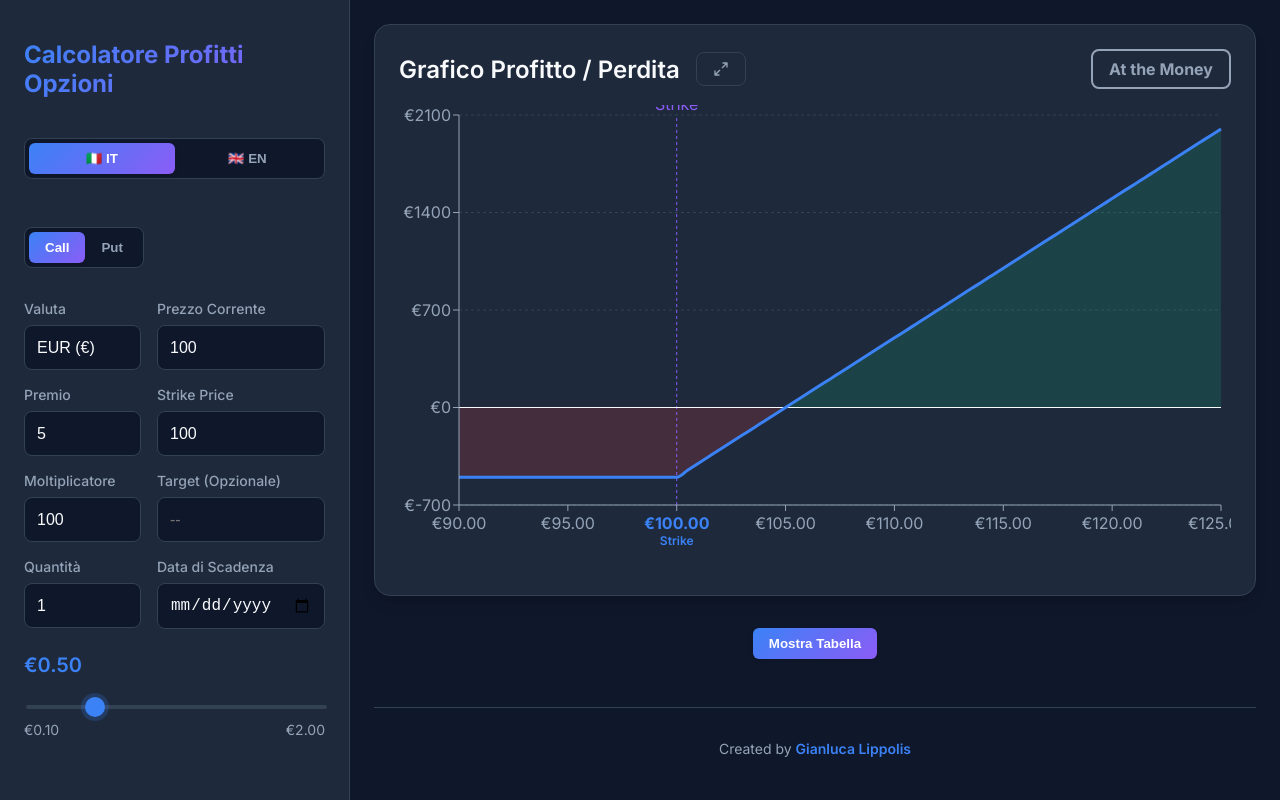
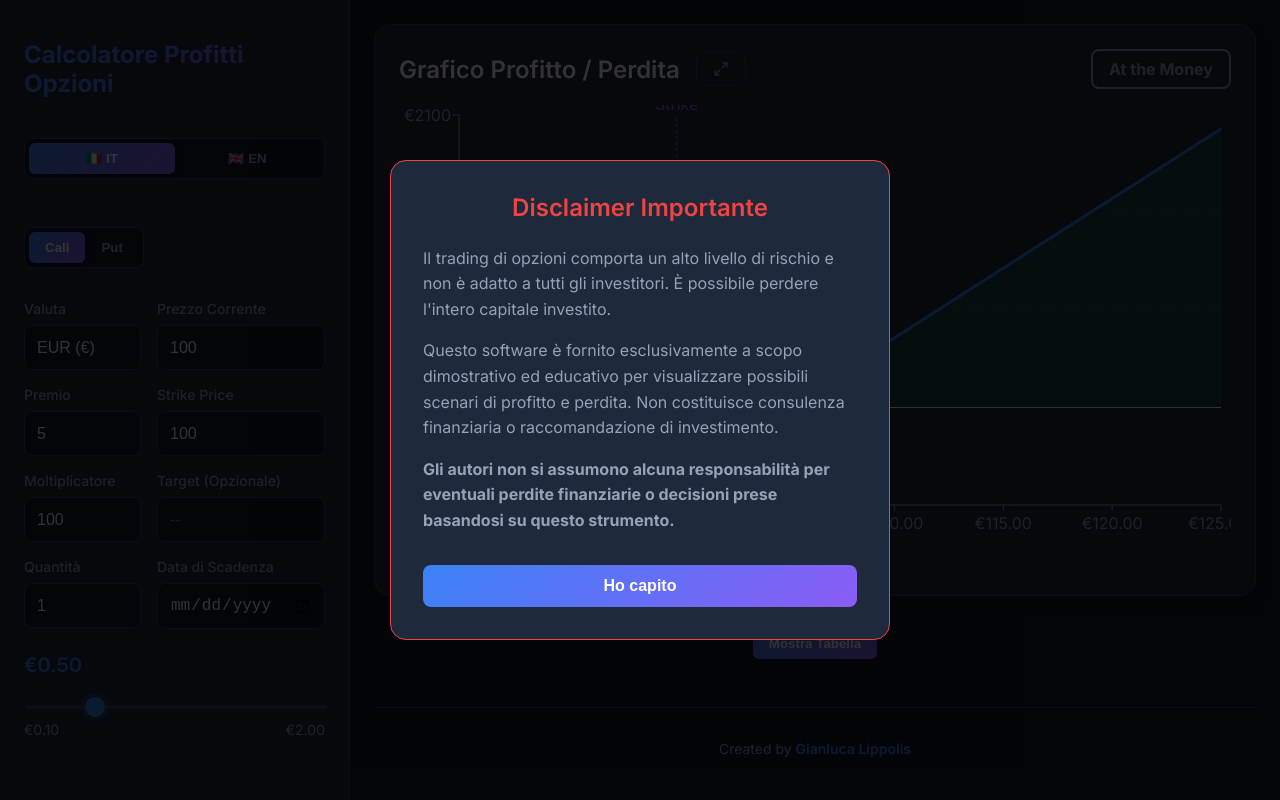
Before and after one commit to gianlucalippolis/options-pl-calculator, a React (Create React App) app: page / in a window 1280 px wide. Built offline with nearby package versions, Linux system fonts and the light colour scheme.

Commit message:
added disclaimer and open source license

```diff
--- a/src/App.js
+++ b/src/App.js
@@ -1,11 +1,27 @@
 import React from 'react';
 import OptionsCalculator from './components/OptionsCalculator';
+import DisclaimerModal from './components/DisclaimerModal';
 import { LanguageProvider } from './context/LanguageContext';
 
 function App() {
+  const [showDisclaimer, setShowDisclaimer] = React.useState(false);
+
+  React.useEffect(() => {
+    const hasAccepted = localStorage.getItem('disclaimerAccepted');
+    if (!hasAccepted) {
+      setShowDisclaimer(true);
+    }
+  }, []);
+
+  const handleAcceptDisclaimer = () => {
+    localStorage.setItem('disclaimerAccepted', 'true');
+    setShowDisclaimer(false);
+  };
+
   return (
     <LanguageProvider>
       <div className="App">
+        {showDisclaimer && <DisclaimerModal onAccept={handleAcceptDisclaimer} />}
         <OptionsCalculator />
       </div>
     </LanguageProvider>
--- /dev/null
+++ b/src/components/DisclaimerModal.js
@@ -0,0 +1,24 @@
+import React from 'react';
+import { useLanguage } from '../context/LanguageContext';
+
+const DisclaimerModal = ({ onAccept }) => {
+  const { t } = useLanguage();
+
+  return (
+    <div className="modal-overlay">
+      <div className="modal-content card">
+        <h2 style={{ color: 'var(--danger)', marginTop: 0 }}>{t('disclaimerTitle')}</h2>
+        <div className="disclaimer-text">
+          <p>{t('disclaimerText1')}</p>
+          <p>{t('disclaimerText2')}</p>
+          <p><strong>{t('disclaimerText3')}</strong></p>
+        </div>
+        <button className="accept-btn" onClick={onAccept}>
+          {t('iUnderstand')}
+        </button>
+      </div>
+    </div>
+  );
+};
+
+export default DisclaimerModal;
--- a/src/i18n/translations.js
+++ b/src/i18n/translations.js
@@ -55,6 +55,11 @@ export const translations = {
     fullScreen: 'Schermo Intero',
     exitFullScreen: 'Esci da Schermo Intero',
     swipeToScroll: 'Scorri per vedere più prezzi',
+    disclaimerTitle: 'Disclaimer Importante',
+    disclaimerText1: 'Il trading di opzioni comporta un alto livello di rischio e non è adatto a tutti gli investitori. È possibile perdere l\'intero capitale investito.',
+    disclaimerText2: 'Questo software è fornito esclusivamente a scopo dimostrativo ed educativo per visualizzare possibili scenari di profitto e perdita. Non costituisce consulenza finanziaria o raccomandazione di investimento.',
+    disclaimerText3: 'Gli autori non si assumono alcuna responsabilità per eventuali perdite finanziarie o decisioni prese basandosi su questo strumento.',
+    iUnderstand: 'Ho capito',
   },
   en: {
     // Main title
@@ -112,5 +117,10 @@ export const translations = {
     fullScreen: 'Full Screen',
     exitFullScreen: 'Exit Full Screen',
     swipeToScroll: 'Swipe to see more prices',
+    disclaimerTitle: 'Important Disclaimer',
+    disclaimerText1: 'Options trading involves a high level of risk and is not suitable for all investors. You can lose your entire investment.',
+    disclaimerText2: 'This software is provided solely for demonstrative and educational purposes to visualize possible profit and loss scenarios. It does not constitute financial advice or investment recommendation.',
+    disclaimerText3: 'The authors assume no responsibility for any financial losses or decisions made based on this tool.',
+    iUnderstand: 'I understand',
   },
 };
--- a/src/index.css
+++ b/src/index.css
@@ -438,3 +438,61 @@ input[type="range"]:focus {
   50% { opacity: 1; }
   100% { opacity: 0.6; }
 }
+
+/* Modal */
+.modal-overlay {
+  position: fixed;
+  top: 0;
+  left: 0;
+  width: 100%;
+  height: 100%;
+  background-color: rgba(0, 0, 0, 0.8);
+  display: flex;
+  justify-content: center;
+  align-items: center;
+  z-index: 2000;
+  padding: 1rem;
+}
+
+.modal-content {
+  max-width: 500px;
+  width: 100%;
+  text-align: center;
+  border: 1px solid var(--danger);
+  animation: slideIn 0.3s ease-out;
+}
+
+.disclaimer-text {
+  text-align: left;
+  margin-bottom: 2rem;
+  color: var(--text-secondary);
+  line-height: 1.6;
+}
+
+.accept-btn {
+  background: var(--accent-gradient);
+  color: white;
+  border: none;
+  padding: 0.75rem 2rem;
+  border-radius: var(--radius-md);
+  font-weight: 600;
+  font-size: 1rem;
+  cursor: pointer;
+  transition: opacity 0.2s;
+  width: 100%;
+}
+
+.accept-btn:hover {
+  opacity: 0.9;
+}
+
+@keyframes slideIn {
+  from {
+    transform: translateY(20px);
+    opacity: 0;
+  }
+  to {
+    transform: translateY(0);
+    opacity: 1;
+  }
+}
```
Also changed, not shown: 2 other files (tests, documents, lock files or other folders).
